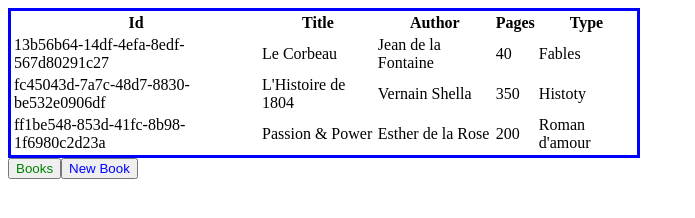
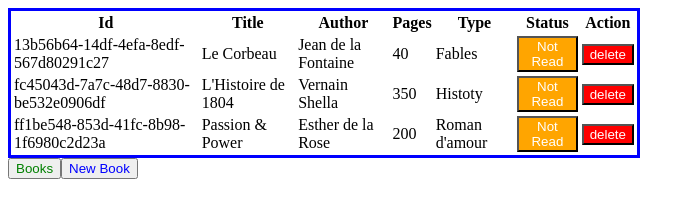
Before and after one commit to Sherdlyv/odin-library, a plain HTML site: page index.html in a window 1280 px wide. Both pictures are taken after a click on the button "Books". Shown: the whole page, without its empty margins (0-695 px from the left). Drawn offline with Linux system fonts and the light colour scheme.

Commit message:
Complete step 5 & 6

```diff
--- a/index.html
+++ b/index.html
@@ -19,6 +19,8 @@
     <th>Author</th>
     <th>Pages</th>
     <th>Type</th>
+     <th>Status</th>
+     <th>Action</th>
 </tr>
 </thead>
 
--- a/script.js
+++ b/script.js
@@ -1,12 +1,18 @@
-const myLibrary = [];
+let myLibrary = [];
 
-function Book (title, author, pages, type) {
+function Book (title, author, pages, type,read = false) {
     this.id = crypto.randomUUID();
     this.title = title;
     this.author = author;
     this.pages = pages;
     this.type = type;
+    this.read = read;
 }
+
+Book.prototype.toggleReadStatus = function() {
+    this.read = !this.read;
+};
+
 
 
 function addBooksToLibrary (){
@@ -51,6 +57,8 @@ table.innerHTML = "";
 
     const row = document.createElement("tr");
 
+    row.setAttribute("data-id", book.id);
+
      const tdId = document.createElement("td");
     tdId.classList.add("data");
     tdId.textContent = book.id ;
@@ -76,6 +84,49 @@ table.innerHTML = "";
     tdType.textContent = book.type ;
     row.appendChild(tdType);
 
+
+    const tdAction = document.createElement("td");
+    tdAction.classList.add("data");
+
+    const deleteButton = document.createElement('button');
+    deleteButton.textContent = "delete";
+    deleteButton.style.backgroundColor = "red";
+    deleteButton.style.color = "white";
+
+
+       deleteButton.addEventListener("click", () => {
+
+          const bookIdToDelete = row.getAttribute("data-id");
+
+          myLibrary = myLibrary.filter(item => item.id !== bookIdToDelete);
+
+          row.remove();
+    });
+
+
+
+       const tdStatus = document.createElement("td");
+    tdStatus.classList.add("data");
+
+    const statusButton = document.createElement("button");
+
+    statusButton.textContent = book.read ? "Read" : "Not Read";
+    statusButton.style.backgroundColor = book.read ? "green" : "orange";
+    statusButton.style.color = "white";
+
+    statusButton.addEventListener("click", () => {
+        book.toggleReadStatus();
+
+        statusButton.textContent = book.read ? "Read" : "Not Read";
+        statusButton.style.backgroundColor = book.read ? "green" : "orange";
+    });
+
+
+     tdStatus.appendChild(statusButton);
+    row.appendChild(tdStatus);
+
+     tdAction.appendChild(deleteButton);
+      row.appendChild(tdAction);
      table.appendChild(row);
 
 })};
@@ -83,6 +134,8 @@ table.innerHTML = "";
 button.addEventListener("click", ()  =>  {
     displayBook();
 });
+
+
 
 
 // add button for new books
@@ -172,6 +225,4 @@ container.appendChild(formButton);
 formButton.addEventListener ("click", () => {
 
     addNewBook();
-
-
 });
```
